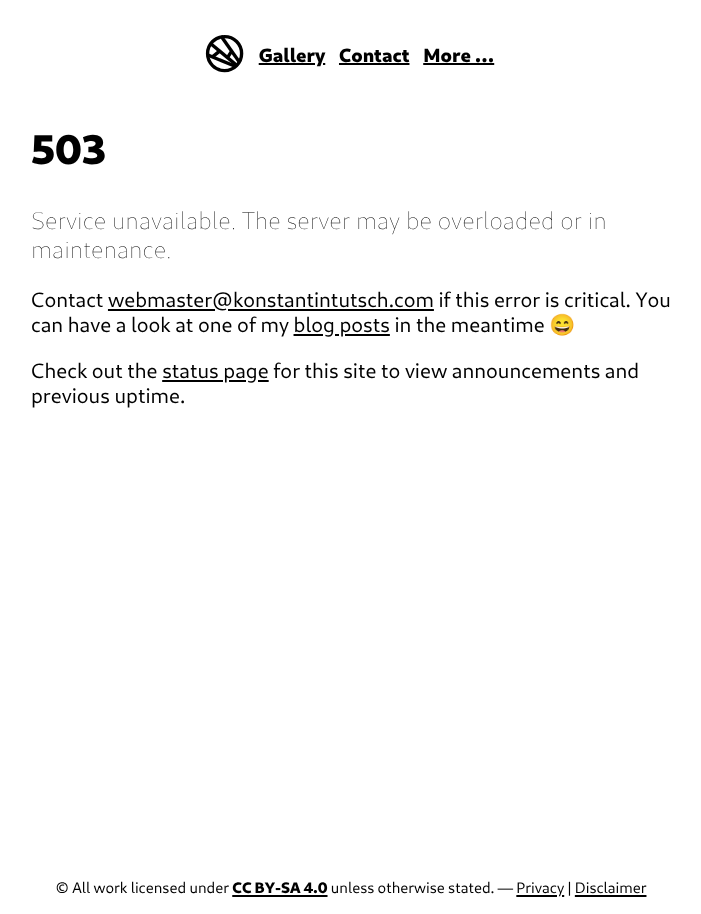
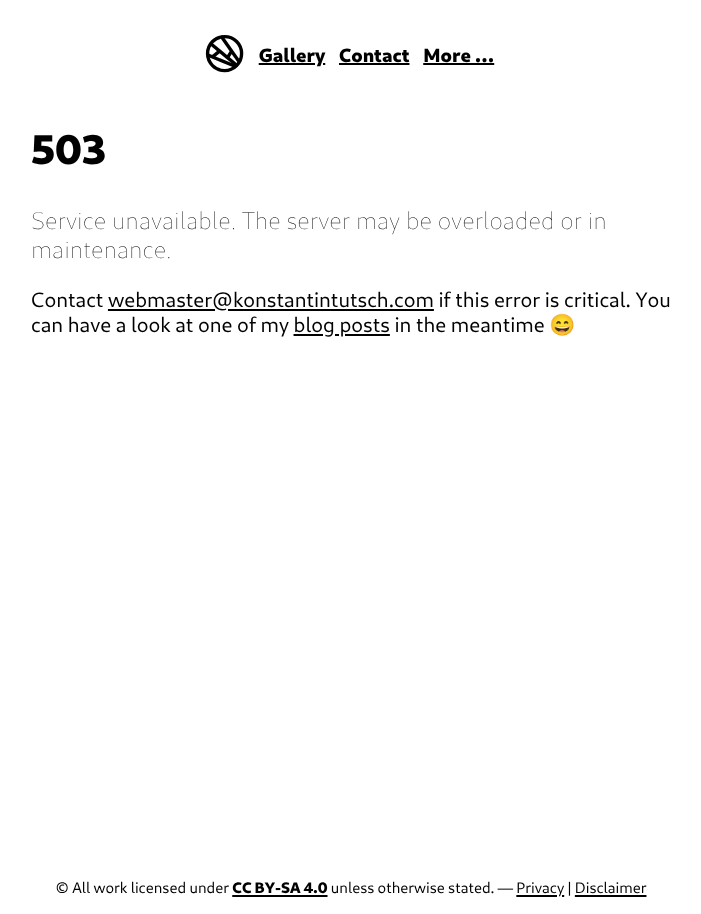
Before and after one commit to konstantintutsch/website, a Jekyll site: the page built from _errors/503.md, in a window 1280 px wide. Shown: the whole page, without its empty margins (289-990 px from the left). Built offline with Jekyll 4.4.1, drawn with Linux system fonts in a browser that asks for light colours.

Commit message:
Undo status page link on 503

```diff
--- a/_errors/503.md
+++ b/_errors/503.md
@@ -2,5 +2,3 @@
 title: 503
 description: Service unavailable. The server may be overloaded or in maintenance.
 ---
-
-Check out the [status page](https://status.konstantintutsch.com/status/public) for this site to view announcements and previous uptime.
```
